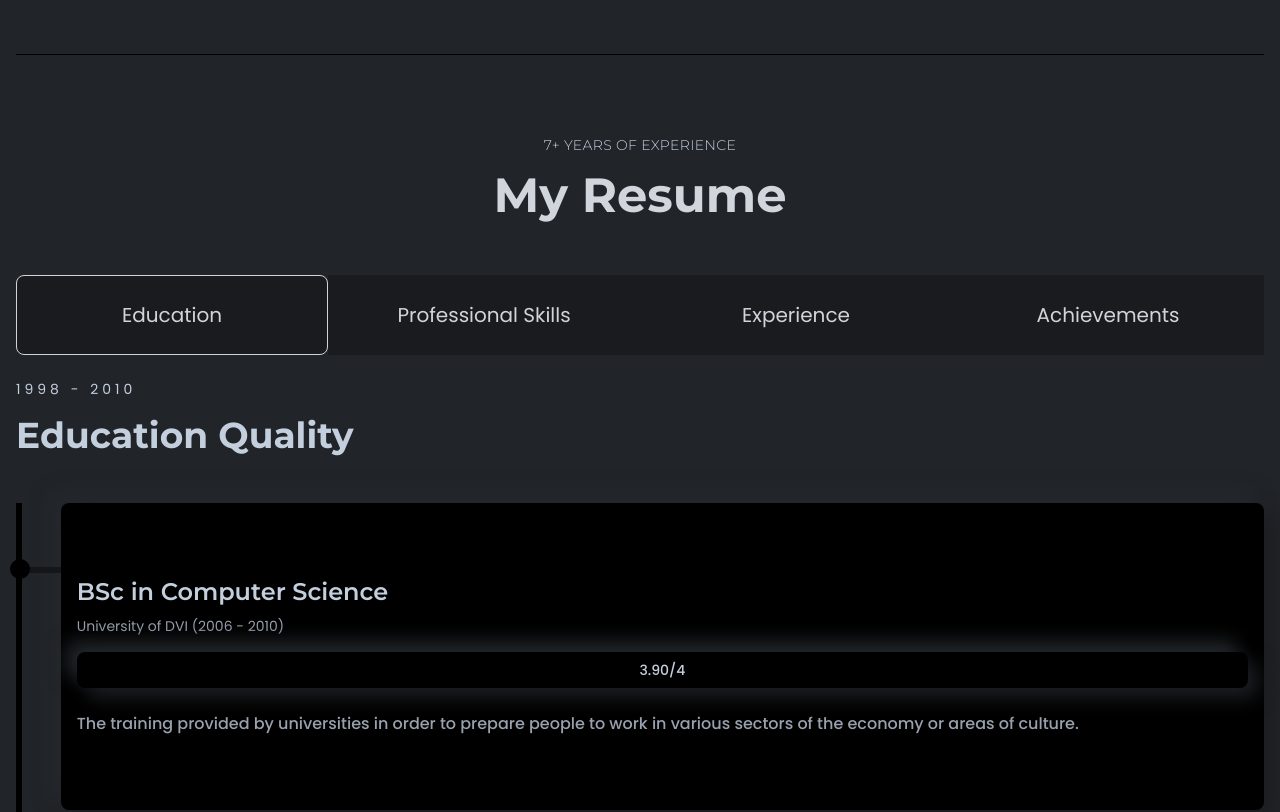
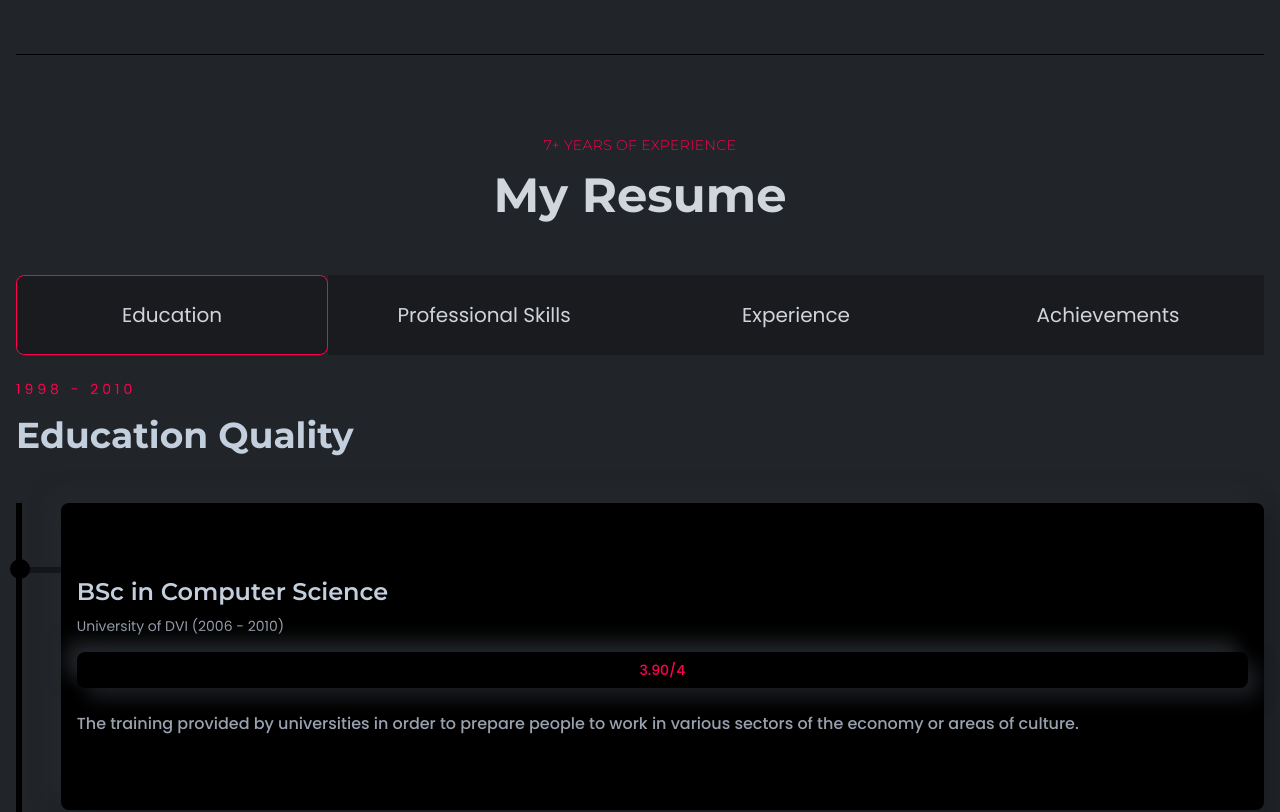
Before and after one commit to iamalokpatel/iamalokpatel, a Next.js app: page / in a window 1280 px wide. Shown: the part 1720-2532 px from the top of the page. Built offline with nearby package versions, Linux system fonts and the light colour scheme.

Commit message:
commited

```diff
--- a/src/app/globals.css
+++ b/src/app/globals.css
@@ -4,69 +4,11 @@
 @tailwind components;
 @tailwind utilities;
 
-:root {
-  --background: #ffffff;
-  --foreground: #171717;
-}
-
-@theme inline {
-  --color-background: var(--background);
-  --color-foreground: var(--foreground);
-  --font-sans: var(--font-geist-sans);
-  --font-mono: var(--font-geist-mono);
-}
-
-@media (prefers-color-scheme: dark) {
-  :root {
-    --background: #0a0a0a;
-    --foreground: #ededed;
-  }
-}
-
-body {
-  background: var(--background);
-  color: var(--foreground);
-  font-family: Arial, Helvetica, sans-serif;
-}
-
-/* Theme Customizations */
-
-/* Custom Screen Sizes */
-@media (max-width: 320px) {
-  /* xs: 320px */
-}
-
-@media (max-width: 375px) {
-  /* sm: 375px */
-}
-
-@media (max-width: 500px) {
-  /* sml: 500px */
-}
-
-@media (max-width: 667px) {
-  /* md: 667px */
-}
-
-@media (max-width: 768px) {
-  /* mdl: 768px */
-}
-
-@media (max-width: 960px) {
-  /* lg: 960px */
-}
-
-@media (max-width: 1024px) {
-  /* lgl: 1024px */
-}
-
-@media (max-width: 1280px) {
-  /* xl: 1280px */
-}
-
 /* Custom Fonts */
 body {
-  font-family: "Poppins", sans-serif; /* bodyFont */
+  font-family: "Poppins", sans-serif;
+  margin: 0;
+  padding: 0;
 }
 
 /* Title Font */
@@ -76,123 +18,142 @@ h3,
 h4,
 h5,
 h6 {
-  font-family: "Montserrat", sans-serif; /* titleFont */
+  font-family: "Montserrat", sans-serif;
 }
 
 /* Custom Colors */
 body {
-  background-color: #212428; /* bodyColor */
-  color: #c4cfde; /* lightText */
+  background-color: #212428;
+  color: #c4cfde;
 }
 
-.box-bg {
-  background: linear-gradient(145deg, #1e2024, #23272b); /* boxBg */
+.from-bodyColor {
+  background: linear-gradient(145deg, #1e2024, #23272b);
 }
 
-.text-design-color {
-  color: #ff014f; /* designColor */
-}
-
-/* Custom Box Shadow */
-.shadow-shadowOne {
-  box-shadow: 10px 10px 19px #1c1e22, -10px -10px 19px #262a2e; /* shadowOne */
+.border-designColor {
+  --tw-border-opacity: 1;
+  border-color: rgb(255 1 79 / var(--tw-border-opacity));
 }
 
 /* Example for applying custom styles globally */
 .custom-element {
-  background-color: #212428; /* bodyColor */
-  color: #c4cfde; /* lightText */
-  font-family: "Poppins", sans-serif; /* bodyFont */
-  box-shadow: 10px 10px 19px #1c1e22, -10px -10px 19px #262a2e; /* shadowOne */
+  background-color: #212428;
+  color: #c4cfde;
+  font-family: "Poppins", sans-serif;
+  box-shadow: 10px 10px 19px #1c1e22, -10px -10px 19px #262a2e;
 }
 
 /*   End of Code*/
 
 @layer components {
   .bannerIcon {
-    width: 4rem; /* 16px equivalent in Tailwind */
-    height: 4rem; /* 16px equivalent in Tailwind */
-    background-color: rgba(0, 0, 0, 0.25); /* bg-black bg-opacity-25 */
-    color: #e5e5e5; /* text-gray-200 */
-    font-size: 1.25rem; /* text-xl */
+    width: 4rem;
+    height: 4rem;
+    background-color: rgba(0, 0, 0, 0.25);
+    color: #e5e5e5;
+    font-size: 1.25rem;
     display: inline-flex;
     align-items: center;
     justify-content: center;
-    border-radius: 0.375rem; /* rounded-md */
+    border-radius: 0.375rem;
     box-shadow: 10px 10px 19px rgba(28, 30, 34, 1),
-      -10px -10px 19px rgba(38, 42, 46, 1); /* shadow-shadowOne */
+      -10px -10px 19px rgba(38, 42, 46, 1);
     transition: all 0.3s ease;
     cursor: pointer;
   }
   .bannerIcon:hover {
-    background-color: rgba(0, 0, 0, 0.4); /* hover:bg-opacity-40 */
-    transform: translateY(-0.25rem); /* hover:-translate-y-1 */
-    color: #ff014f; /* hover:text-designColor */
+    background-color: rgba(0, 0, 0, 0.4);
+    transform: translateY(-0.25rem);
+    color: #ff014f;
   }
   .resumeLi {
-    width: 100%; /* w-full */
-    height: 5rem; /* h-20 */
-    background-color: rgba(0, 0, 0, 0.25); /* bg-black bg-opacity-25 */
-    color: #d1d5db; /* text-gray-300 */
-    font-size: 1.25rem; /* text-xl */
-    display: flex; /* flex */
-    justify-content: center; /* justify-center */
-    cursor: pointer; /* cursor-pointer */
-    transition: background-color 0.3s ease; /* duration-300 */
-    align-items: center; /* items-center */
-    border: 1px solid; /* border-[1px] */
-    border-radius: 0; /* rounded-none */
+    width: 100%;
+    height: 5rem;
+    background-color: rgb(0 0 0 / var(--tw-bg-opacity));
+    color: #d1d5db;
+    font-size: 1.25rem;
+    display: flex;
+    justify-content: center;
+    cursor: pointer;
+    transition: 0.3s ease;
+    align-items: center;
+    border: 1px solid;
+    --tw-bg-opacity: 0.25;
+    --tw-text-opacity: 1;
+    color: rgb(209 213 219 / var(--tw-text-opacity));
+    transition-duration: 300ms;
+    line-height: 1.75rem;
+    border-radius: 0;
+    font-size: 1.25rem;
   }
   .resumeLi:hover {
-    background-color: rgba(0, 0, 0, 0.4); /* hover:bg-opacity-40 */
+    --tw-bg-opacity: 0.4;
+  }
+  .border-designColor {
+    --tw-border-opacity: 1;
+    border-color: rgb(255 1 79 / var(--tw-border-opacity));
   }
 
   .bgOpacity {
     background-color: rgba(0, 0, 0, 0.4);
   }
+
   .contactInput {
-    width: 100%; /* w-full */
-    height: 3rem; /* h-12 */
-    border-radius: 0.5rem; /* rounded-lg */
-    border-bottom: 1px solid #4b5563; /* border-b-[1px] border-b-gray-600 */
-    background-color: #191b1e; /* bg-[#191b1e] */
-    color: #c4cfde; /* text-lightText */
-    padding-left: 1rem; /* px-4 */
-    padding-right: 1rem; /* px-4 */
-    outline: none; /* outline-none */
-    transition: all 0.3s ease; /* duration-300 */
+    width: 100%;
+    height: 3rem;
+    border-radius: 0.5rem;
+    border-bottom: 1px solid #4b5563;
+    background-color: #191b1e;
+    color: #c4cfde;
+    padding-left: 1rem;
+    padding-right: 1rem;
+    outline: none;
+    transition: all 0.3s ease;
   }
   .contactInput:focus-visible {
-    outline: 2px solid #ff014f; /* focus-visible:outline-designColor */
-    border-bottom: transparent; /* focus-visible:border-b-transparent */
+    outline: 2px solid #ff014f;
+    border-bottom: transparent;
   }
 
   .contactInput:active {
-    outline: none; /* active:outline-none */
+    outline: none;
   }
 
   .contactTextArea {
-    width: 100%; /* w-full */
-    border-radius: 0.5rem; /* rounded-lg */
-    border-bottom: 1px solid #4b5563; /* border-b-[1px] border-b-gray-600 */
-    background-color: #191b1e; /* bg-[#191b1e] */
-    color: #c4cfde; /* text-lightText */
-    padding-left: 1rem; /* px-4 */
-    padding-right: 1rem; /* px-4 */
-    padding-top: 0.5rem; /* py-2 */
-    padding-bottom: 0.5rem; /* py-2 */
-    outline: none; /* outline-none */
-    resize: none; /* resize-none */
-    transition: all 0.3s ease; /* duration-300 */
+    width: 100%;
+    border-radius: 0.5rem;
+    border-bottom: 1px solid #4b5563;
+    background-color: #191b1e;
+    color: #c4cfde;
+    padding-left: 1rem;
+    padding-right: 1rem;
+    padding-top: 0.5rem;
+    padding-bottom: 0.5rem;
+    outline: none;
+    resize: none;
+    transition: all 0.3s ease;
   }
 
   .contactTextArea:focus-visible {
-    outline: 2px solid #ff014f; /* focus-visible:outline-designColor */
-    border-bottom: transparent; /* focus-visible:border-b-transparent */
+    outline: 2px solid #ff014f;
+    border-bottom: transparent;
   }
 
   .contactTextArea:active {
-    outline: none; /* active:outline-none */
+    outline: none;
+  }
+
+  .shadow-shadowOne {
+    --tw-shadow: 10px 10px 19px #1c1e22, -10px -10px 19px #262a2e;
+    --tw-shadow-colored: 10px 10px 19px var(--tw-shadow-color),
+      -10px -10px 19px var(--tw-shadow-color);
+    box-shadow: var(--tw-ring-offset-shadow, 0 0 #0000),
+      var(--tw-ring-shadow, 0 0 #0000), var(--tw-shadow);
+  }
+
+  .text-designColor {
+    color: #ff014f;
   }
 }
 
```
